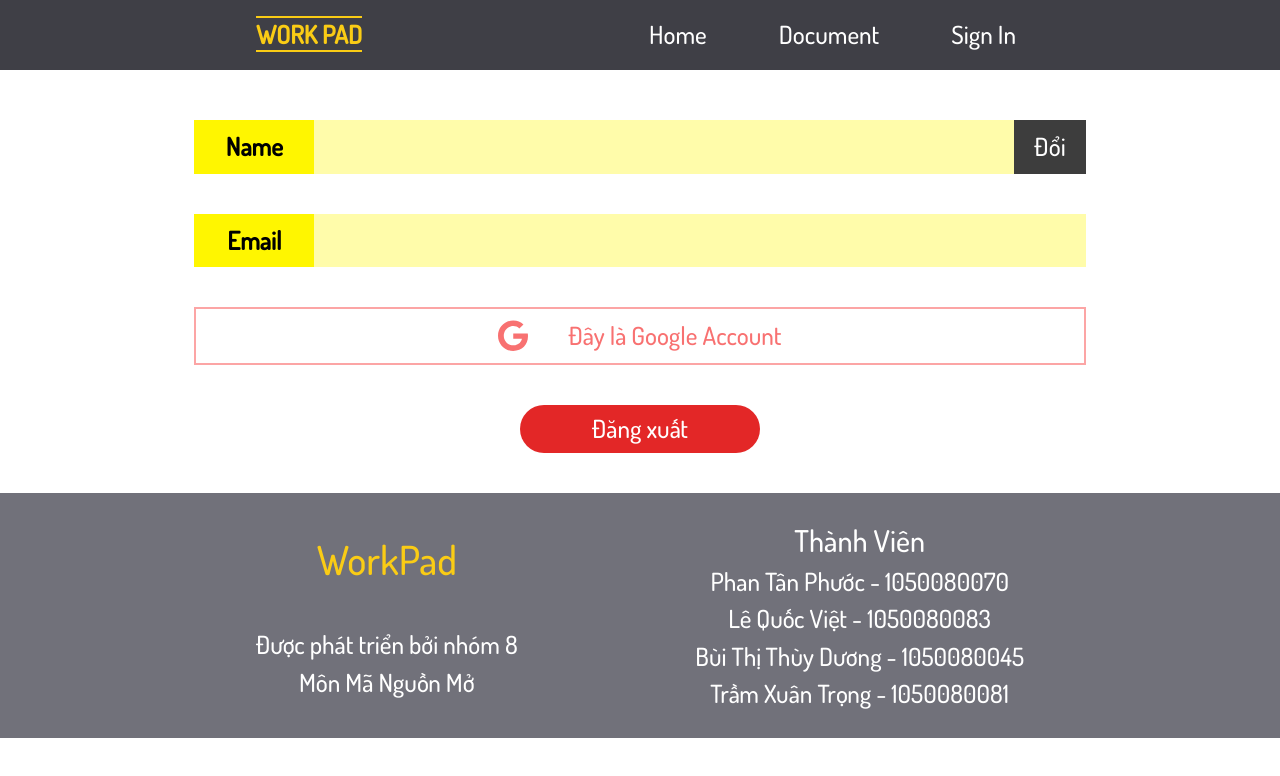
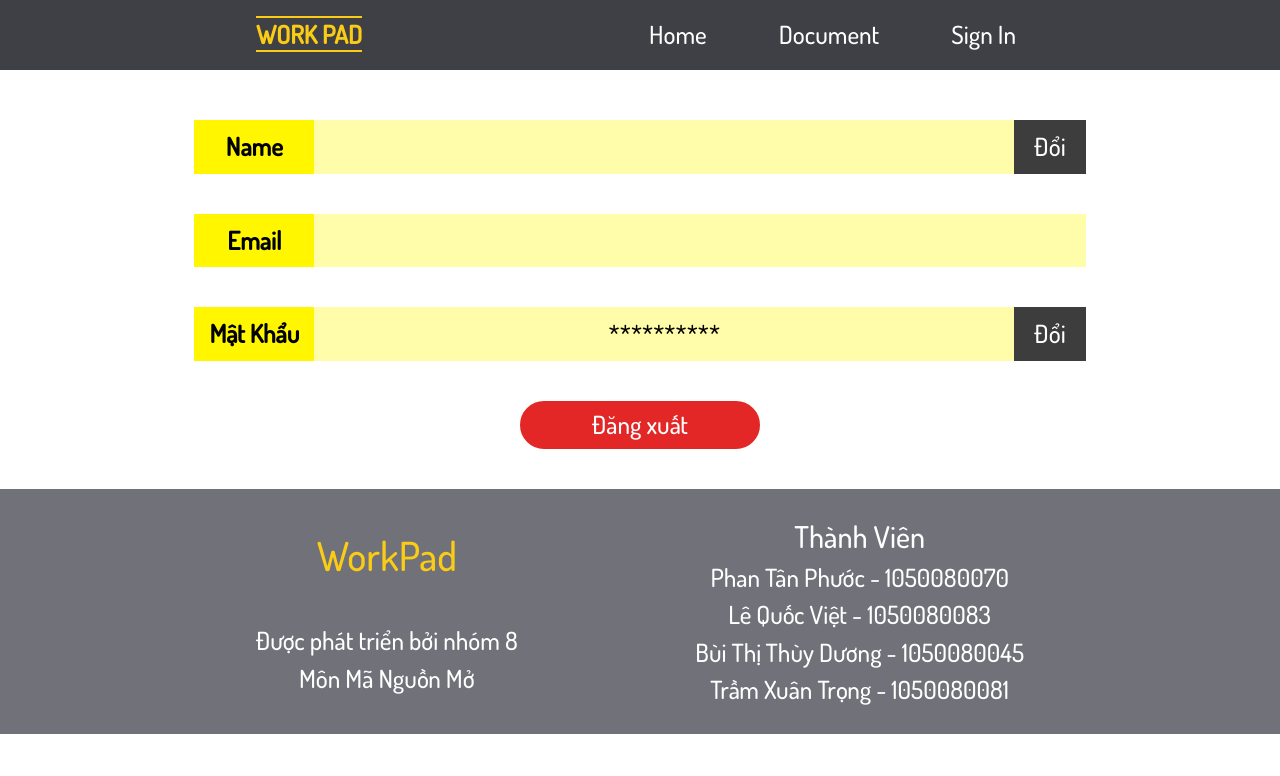
Before and after one commit to PTPhuoc/WorkPad, a React (Create React App) app: page /Account in a window 1280 px wide. Shown: the top 776 px of the page. Built offline with nearby package versions, Linux system fonts and the light colour scheme.

Commit message:
5/4-Success

```diff
--- a/src/Compoment/Account.jsx
+++ b/src/Compoment/Account.jsx
@@ -1,9 +1,11 @@
 import React, { useContext, useEffect, useState } from "react";
 import { StatusContext } from "../Context/Status";
 import { useNavigate } from "react-router-dom";
+import axios from "axios";
 
 export default function Account() {
-  const [, , , SetIsSideBar, Account, setAccount] = useContext(StatusContext);
+  const [, , , SetIsSideBar, Account, setAccount, ChangeAccount] =
+    useContext(StatusContext);
   const [isOpen, setIsOpen] = useState({
     Ten: false,
     Password: false,
@@ -12,6 +14,19 @@
   const [changeInfor, setChangeInfor] = useState({
     Ten: "",
     Password: "",
+    NewPassword: "",
+    ConfirmPass: "",
+  });
+
+  const [statusPass, setStatusPass] = useState({
+    NewPassword: true,
+    OldPassword: true,
+  });
+
+  const [isWait, setIsWait] = useState({
+    Wait: false,
+    Status: false,
+    Open: false,
   });
 
   useEffect(() => {
@@ -37,6 +52,85 @@
     navigate("/");
   };
 
+  const HandleChangeName = (e) => {
+    e.preventDefault();
+    if (changeInfor.Ten === Account.Name) {
+      ChangeOpen("Ten", false);
+    } else {
+      axios
+        .post("http://localhost:9000/Account/ChangeName", {
+          _id: Account._id,
+          Ten: changeInfor.Ten,
+        })
+        .then((rs) => {
+          if (rs.data.Status === "Success") {
+            ChangeOpen("Ten", false);
+            ChangeAccount();
+          }
+        })
+        .catch((err) => {
+          console.log(err);
+        });
+    }
+  };
+
+  const HandleChangePass = (e) => {
+    e.preventDefault();
+    setIsWait({Open: true, Wait: false, Status: false})
+    if (changeInfor.NewPassword === changeInfor.ConfirmPass) {
+      axios
+        .post("http://localhost:9000/Account/ChangePassword", {
+          _id: Account._id,
+          Password: changeInfor.NewPassword,
+          OldPassword: changeInfor.Password,
+        })
+        .then((rs) => {
+          if (rs.data.Status === "Success") {
+            setChangeInfor({
+              ...changeInfor,
+              NewPassword: "",
+              Password: "",
+              ConfirmPass: "",
+            });
+            window.localStorage.setItem("TokenPs", rs.data.Password);
+            setIsWait({Open: true, Wait: false, Status: true})
+          } else {
+            setStatusPass({ ...statusPass, OldPassword: false });
+            setIsWait({Wait: false, Status: false, Open: false})
+          }
+        })
+        .catch((err) => {
+          console.log(err);
+        });
+    } else {
+      setStatusPass({ ...statusPass, NewPassword: false });
+      setIsWait({Wait: false, Status: false, Open: false})
+    }
+  };
+
+  useEffect(() => {
+    if(isWait.Open){
+      setIsWait({Wait: true, Open: true, Status: false})
+    }
+  // eslint-disable-next-line react-hooks/exhaustive-deps
+  },[isWait.Open])
+
+  useEffect(() => {
+    if(isWait.Status){
+      setTimeout(() => {
+        setIsWait({Wait: false, Status: false, Open: false})
+        ChangeOpen("Password", false)
+      }, 1500)
+    }
+  // eslint-disable-next-line react-hooks/exhaustive-deps
+  },[isWait.Status])
+
+  useEffect(() => {
+    setTimeout(() => {
+      setStatusPass({ OldPassword: true, NewPassword: true });
+    }, 3000);
+  }, [statusPass.NewPassword, statusPass.OldPassword]);
+
   useEffect(() => {
     setChangeInfor({ ...changeInfor, Ten: Account.Name });
     // eslint-disable-next-line react-hooks/exhaustive-deps
@@ -47,7 +141,7 @@
       <div class="pt-[120px] mb-10 flex justify-center items-center">
         <div className="flex flex-col gap-10">
           <div className="flex flex-col">
-            <div className="flex justify-stretch items-center bg-[#FFFCAA]">
+            <div className="flex justify-between items-center bg-[#FFFCAA]">
               <div>
                 <p className="w-[120px] py-2 bg-[#FFF600] text-center font-bold">
                   Name
@@ -68,6 +162,7 @@
             </div>
             <div>
               <form
+                onSubmit={HandleChangeName}
                 className={
                   isOpen.Ten
                     ? "w-full bg-slate-300 overflow-hidden h-[150px] rounded-b-xl duration-300 ease-linear"
@@ -105,23 +200,7 @@
               <p className="w-[700px] text-center py-2">{Account.Email}</p>
             </div>
           </div>
-          {Account.Type === "Normal" ? (
-            <div className="flex justify-stretch items-center bg-[#FFFCAA]">
-              <div>
-                <p className="w-[120px] font-bold py-2 bg-[#FFF600] text-center">
-                  Mật Khẩu
-                </p>
-              </div>
-              <div>
-                <p className="w-[700px] text-center py-2">**********</p>
-              </div>
-              <div>
-                <button className="px-5 py-2 bg-[#3D3D3D] text-white">
-                  Đổi
-                </button>
-              </div>
-            </div>
-          ) : (
+          {Account.Type === "Google" ? (
             <>
               <div className="flex justify-center items-center gap-10 border-2 border-red-300 text-red-400 p-2">
                 <div>
@@ -138,13 +217,113 @@
                 </div>
               </div>
             </>
+          ) : (
+            <div className="relative">
+              <div className="flex justify-between items-center bg-[#FFFCAA]">
+                <div>
+                  <p className="w-[120px] font-bold py-2 bg-[#FFF600] text-center">
+                    Mật Khẩu
+                  </p>
+                </div>
+                <div>
+                  <p className="w-[700px] text-center py-2">**********</p>
+                </div>
+                <div>
+                  <button
+                    onClick={() => ChangeOpen("Password", !isOpen.Password)}
+                    className="px-5 py-2 bg-[#3D3D3D] text-white"
+                  >
+                    {isOpen.Password ? "Hủy" : "Đổi"}
+                  </button>
+                </div>
+              </div>
+              <div>
+                <form
+                  onSubmit={HandleChangePass}
+                  className={
+                    isOpen.Password
+                      ? "flex flex-col items-center justify-center w-full gap-4 py-4 h-[300px] bg-slate-300 overflow-hidden rounded-b-xl duration-300 ease-linear"
+                      : "flex flex-col items-center justify-center w-full gap-4 py-0 h-0 bg-slate-300 overflow-hidden rounded-b-xl duration-300 ease-linear"
+                  }
+                >
+                  <div>
+                    <input
+                      className={
+                        statusPass.OldPassword
+                          ? "w-[700px] py-2 px-3 outline-none rounded-xl border-white border-2 duration-200 ease-linear"
+                          : "w-[700px] py-2 px-3 outline-none rounded-xl border-red-400 border-2 duration-200 ease-linear"
+                      }
+                      placeholder="Mật khẩu cũ..."
+                      name="Password"
+                      value={changeInfor.Password}
+                      onChange={ChangeSave}
+                      type="Password"
+                    ></input>
+                  </div>
+                  <div>
+                    <input
+                      minLength={5}
+                      className="w-[700px] py-2 px-3 outline-none rounded-xl "
+                      placeholder="Mật khẩu mới..."
+                      name="NewPassword"
+                      value={changeInfor.NewPassword}
+                      onChange={ChangeSave}
+                      type="Password"
+                    ></input>
+                  </div>
+                  <div>
+                    <input
+                      minLength={5}
+                      className={
+                        statusPass.NewPassword
+                          ? "w-[700px] py-2 px-3 outline-none rounded-xl border-white border-2 duration-200 ease-linear"
+                          : "w-[700px] py-2 px-3 outline-none rounded-xl border-red-400 border-2 duration-200 ease-linear"
+                      }
+                      placeholder="Xác nhận mật khẩu..."
+                      name="ConfirmPass"
+                      value={changeInfor.ConfirmPass}
+                      onChange={ChangeSave}
+                      type="Password"
+                    ></input>
+                  </div>
+                  <div>
+                    <button
+                      type="submit"
+                      className="bg-white border-2 border-white text-slate-500 rounded-3xl px-4 py-1 duration-200 ease-linear hover:bg-slate-500 hover:text-white "
+                    >
+                      Xác Nhận
+                    </button>
+                  </div>
+                </form>
+              </div>
+              {isWait.Open ? (
+                <div className="absolute top-0 w-full h-full bg-[rgba(255,255,255,0.6)] flex justify-center items-center">
+                  {isWait.Wait ? <div className="loader"></div> : <></>}
+                  <div>
+                    <svg
+                      className={
+                        isWait.Status
+                          ? "w-[70px] fill-green-500 opacity-100 duration-300 ease-in"
+                          : "w-[70px] fill-green-500 opacity-0 duration-300 ease-in"
+                      }
+                      xmlns="http://www.w3.org/2000/svg"
+                      viewBox="0 0 512 512"
+                    >
+                      <path d="M256 48a208 208 0 1 1 0 416 208 208 0 1 1 0-416zm0 464A256 256 0 1 0 256 0a256 256 0 1 0 0 512zM369 209c9.4-9.4 9.4-24.6 0-33.9s-24.6-9.4-33.9 0l-111 111-47-47c-9.4-9.4-24.6-9.4-33.9 0s-9.4 24.6 0 33.9l64 64c9.4 9.4 24.6 9.4 33.9 0L369 209z" />
+                    </svg>
+                  </div>
+                </div>
+              ) : (
+                <></>
+              )}
+            </div>
           )}
 
           <div class="flex justify-center">
             <button
               type="button"
               onClick={SignOut}
-              class="w-[15rem] h-[3rem]  text-white bg-[#E32727] rounded-3xl"
+              class="w-[15rem] h-[3rem]  text-white bg-[#E32727] rounded-3xl duration-200 border-[#E32727] border-2 ease-linear hover:text-[#E32727] hover:bg-white"
             >
               Đăng xuất
             </button>
--- a/src/Context/Status.jsx
+++ b/src/Context/Status.jsx
@@ -14,7 +14,7 @@
   const Email = window.localStorage.getItem("Email");
   const Password = window.localStorage.getItem("TokenPs");
 
-  useEffect(() => {
+  const ChangeAccount = () => {
     if (Email) {
       axios
         .post("http://localhost:9000/Account/GetAccount", {
@@ -24,6 +24,7 @@
         .then((rs) => {
           if (rs.data.Status !== "Fauld") {
             setAccount(rs.data);
+
           } else {
             setAccount({
               _id: "",
@@ -38,6 +39,11 @@
           console.log(err);
         });
     }
+  }
+
+  useEffect(() => {
+    ChangeAccount()
+  // eslint-disable-next-line react-hooks/exhaustive-deps
   }, [Email, Password]);
 
   return (
@@ -48,7 +54,8 @@
         isSideBar,
         SetIsSideBar,
         Account,
-        setAccount
+        setAccount,
+        ChangeAccount
       ]}
     >
       {Compoment}
```
Also changed, not shown: src/Compoment/NoteEdit.jsx (+45 -25 lines).
